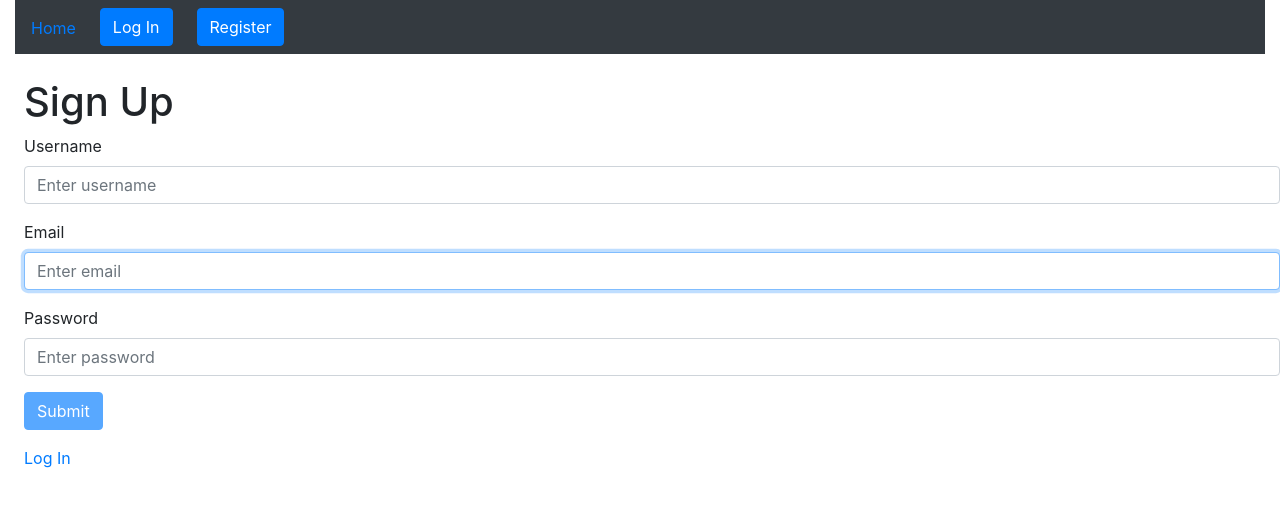
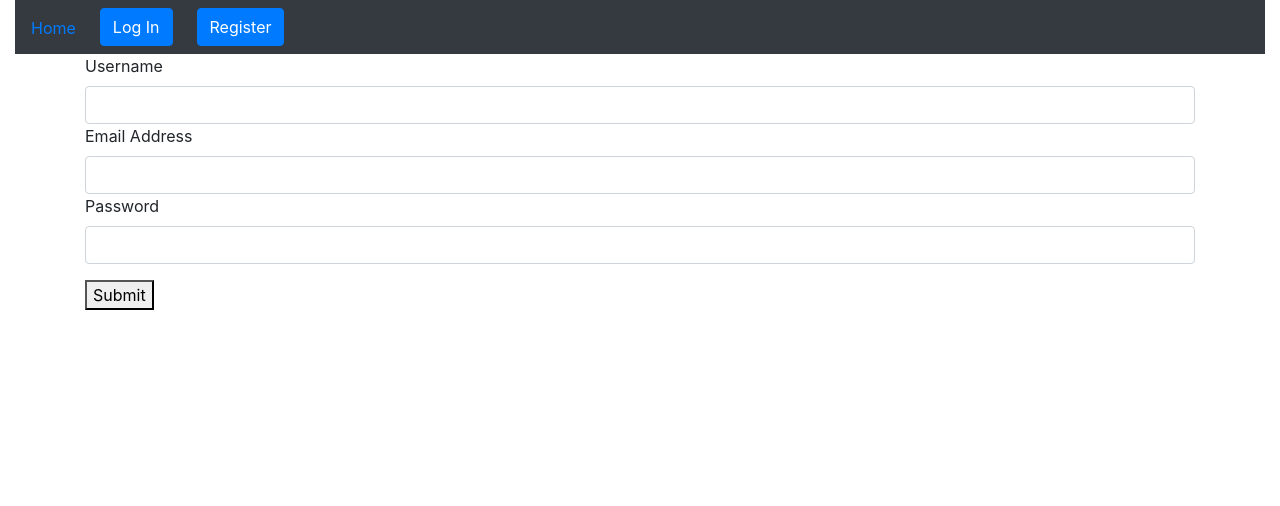
Before and after one commit to Mukul2000/Medium-Clone-React-Frontend, a React (Create React App) app: page /register in a window 1280 px wide. Shown: the top 506 px of the page. Built offline with nearby package versions, Linux system fonts and the light colour scheme.

Commit message:
Finish signup form

```diff
--- a/src/components/SignUp.jsx
+++ b/src/components/SignUp.jsx
@@ -1,86 +1,95 @@
-import React, { useState, useEffect } from "react";
-import Button from "react-bootstrap/Button";
-import { useHistory } from "react-router";
-import AuthServices from "../services/user/auth_services"
-import {Link} from "react-router-dom";
+import React, { useEffect } from 'react';
+import { useFormik } from 'formik';
+import { useHistory } from 'react-router-dom';
+import AuthServices from "../services/user/auth_services";
 
+const validate = values => {
+    const errors = {};
 
-export default function Login() {
-    const [email, setEmail] = useState("");
-    const [pass, setPassword] = useState("");
-    const [uname, setUname] = useState("");
+    if(!values.username) errors.username = 'Required';
+    else if(values.username.length <= 3) errors.username = 'Username must be atleast 4 characters';
 
-    let history = useHistory();
-
-    function validateForm() {
-        return uname.length > 0 && email.length > 0 && pass.length > 0;
+    if (!values.email) {
+        errors.email = 'Required';
+    } else if (!/^[A-Z0-9._%+-]+@[A-Z0-9.-]+\.[A-Z]{2,4}$/i.test(values.email)) {
+        errors.email = 'Invalid email address';
     }
 
+    if (!values.password) {
+        errors.password = 'Required';
+    }
+    else if (values.password.length > 20 || values.password.length < 6) {
+        errors.password = 'Password must be >= 6 and <= 20 characters';
+    }
+
+    return errors;
+};
+
+export default function SignUp(props) {
+
+    const history = useHistory();
+
     useEffect(() => {
-        if(localStorage.getItem("user")) history.push("/");
+        if (localStorage.getItem('user')) history.goBack();
     }, [])
 
-    async function handleSubmit(event) {
-        event.preventDefault();
-        try {
-            const creds = {
-                "user": {
-                    "username": uname,
-                    "email": email,
-                    "password": pass
-                }
+    const formik = useFormik({
+        initialValues: {
+            username: '',
+            email: '',
+            password: '',
+        },
+        validate,
+        onSubmit: async (values) => {
+            try {
+            const response = await AuthServices.register(values.username, values.email, values.password);
+            alert("Sign up successful");
+            history.push("/login");
             }
-            const response = await AuthServices.register(creds);
-            console.log(response);
-            history.push("/");
-            // window.location.reload();
+            catch(e) {
+                formik.errors.general = "Unsuccessful please try again later";
+            }
         }
-        catch (e) {
-            console.log(e);
-        }
-    }
+    });
 
     return (
-        <div className="mt-4 ml-4">
-                <h1> Sign Up </h1>
-                <form onSubmit={handleSubmit}>
+        <div className="container">
+            <form onSubmit={formik.handleSubmit}>
+            <label htmlFor="username">Username</label>
+                <input
+                    className="form-control"
+                    id="username"
+                    name="username"
+                    type="text"
+                    onChange={formik.handleChange}
+                    value={formik.values.username}
+                />
+                {formik.errors.username ? <div className="error text-danger">{formik.errors.username}</div> : null}
+                <label htmlFor="email">Email Address</label>
+                <input
+                    className="form-control"
+                    id="email"
+                    name="email"
+                    type="email"
+                    onChange={formik.handleChange}
+                    value={formik.values.email}
+                />
+                {formik.errors.email ? <div className="error text-danger">{formik.errors.email}</div> : null}
                 <div className="form-group">
-                    <label> Username </label>
+                    <label htmlFor="password">Password</label>
                     <input
                         className="form-control"
-                        value={uname}
-                        onChange={(e) => setUname(e.target.value)}
-                        type="text"
-                        placeholder="Enter username"
+                        id="password"
+                        name="password"
+                        type="password"
+                        onChange={formik.handleChange}
+                        value={formik.values.password}
                     />
-                    </div>
-                    <div className="form-group">
-                    <label> Email </label>
-                    <input
-                        class="form-control"
-                        value={email}
-                        autoFocus
-                        onChange={(e) => setEmail(e.target.value)}
-                        type="email"
-                        placeholder="Enter email"
-                    />
-                    </div>
-                    <div className="form-group">
-                    <label> Password </label>
-                    <input
-                        class="form-control"
-                        value={pass}
-                        onChange={(e) => setPassword(e.target.value)}
-                        type="password"
-                        placeholder="Enter password"
-                    />
-                    </div>
-                    <div className="mb-3">
-                        <Button type="submit" variant="primary" disabled={!validateForm()}> Submit </Button>
-                    </div>
-                </form>
-        <Link to ="/login"> Log In </Link>
-
+                </div>
+                {formik.errors.password ? <div className="error text-danger">{formik.errors.password}</div> : null}
+                <button type="submit" variant="primary">Submit</button>
+                {formik.errors.general ? <div className="error text-danger"> {formik.errors.general}</div> : null}
+            </form>
         </div>
     );
-}
+};
--- a/src/services/user/auth_services.js
+++ b/src/services/user/auth_services.js
@@ -13,7 +13,14 @@ async function login(email, pass) {
     return response.data;
 }
 
-async function register(signup_creds) {
+async function register(username,email,password) {
+    const signup_creds = {
+        "user": {
+            "username": username,
+            "email": email,
+            "password": password,
+        }
+    }
     const response = await axios.post(API_URL+"users", signup_creds);
     return response.data;
 }
```
